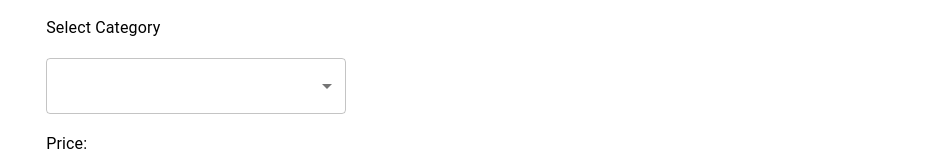
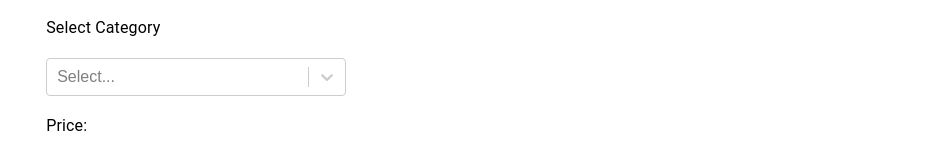
Before and after one commit to Priyank3103/product-store, a React (Create React App) app: page / in a window 1280 px wide. Shown: the part 180-334 px from the top of the page, without its empty margins (330-1280 px from the left). Built offline with nearby package versions, Linux system fonts and the light colour scheme.

Commit message:
product-layout

```diff
--- a/package.json
+++ b/package.json
@@ -10,7 +10,9 @@
     "react-dom": "^18.2.0",
     "react-minimal-side-navigation": "^1.9.2",
     "react-router-dom": "^6.3.0",
-    "react-scripts": "1.1.5"
+    "react-scripts": "1.1.5",
+    "react-select": "^5.4.0",
+    "uuidv4": "^6.2.13"
   },
   "scripts": {
     "start": "react-scripts start",
--- a/src/Components/AddProduct/AddProduct.js
+++ b/src/Components/AddProduct/AddProduct.js
@@ -1,10 +1,25 @@
-import React, { useState } from "react";
-import { TextField, Button, Typography, Box, Select } from "@mui/material";
+import React, { useState, useEffect } from "react";
+import Select from "react-select";
+import { TextField, Button, Typography, Box} from "@mui/material";
+import { v4 as uuid } from 'uuid';
 
-const AddProduct = () => {
-    function changeHandler(){
-        localStorage.setItem("state", state);
-        console.log(state);
+//const data = [{productname: '', category: '', price: '', qty: '', discount: '', gst: ''}];
+
+const AddProduct = (props) => {
+
+    const [state, setState] = useState({id: '', productname: '', category: '', price: '', qty: '', discount: '', gst: ''}, []);
+    const [id, setId] = useState("");
+    const [productname, setProductname] = useState("");
+    const [category, setCategory] = useState("");
+    const [price, setPrice] = useState("");
+    const [qty, setQty] = useState("");
+    const [discount, setDiscount] = useState("");
+    const [gst, setGst] = useState("");
+
+    const changeHandler = (data) =>{
+        console.log(data);
+        localStorage.setItem("data", JSON.stringify(data));
+        //localStorage.setItem("productList", JSON.stringify(props.product));
     }
 
     const options = [
@@ -12,7 +27,27 @@ const AddProduct = () => {
         {value: "grossery", label: "Grossery"}
     ]
 
-    const [state, setState] = useState({productname: '', category: '', price: '', qty: '', discount: '', gst: ''}, []);
+    console.log(props.product.map((val) => {return val.productname}));
+
+    let button = "Add";
+
+    if(props.isEdit){
+        button = "Update";
+    }
+
+    // useEffect(() => {
+    //     setState(state => ({ ...state, productname: props.product.map((val) => {return val.productname}) }));
+    //   }, []);
+    const data = {
+        id: uuid(),
+        productname: productname,
+        category: category,
+        price: price,
+        qty: qty,
+        discount: discount,
+        gst: gst
+    }
+    console.log(data);
     return (
         <Box>
             <h1>Product Form</h1>
@@ -20,30 +55,32 @@ const AddProduct = () => {
                 <Typography>
                     Product Name:
                 </Typography><br />
-                <TextField type="text" required value={state.productname} onChange={(ev) => setState({...state, productname: ev.target.value})}/><br />
+                <TextField type="text" required value={props.isEdit ? props.product.map((val) => {return val.productname}) : productname} onChange={(ev) => setProductname(ev.target.value)}/><br />
 
                 <Typography>
                     Select Category
                 </Typography><br />
-                <Select options={options} onChange={(ev) => setState({...state, category: ev.target.value})} />
+                <Select options={options} onChange={(ev) => setCategory(ev.value)} />
                 <br />
                 <Typography>
                     Price:
                 </Typography><br />
-                <TextField type="text" required value={state.price} onChange={(ev) => setState({...state, price: ev.target.value})}/><br />
+                <TextField type="text" required value={props.isEdit ? props.product.map((val) => {return val.price}) :price} onChange={(ev) => setPrice(ev.target.value)}/><br />
                 <Typography>
                     Qty:
                 </Typography><br />
-                <TextField type="text" required value={state.qty} onChange={(ev) => setState({...state, qty: ev.target.value})}/><br />
+                <TextField type="text" required value={props.isEdit ? props.product.map((val) => {return val.qty}) : qty} onChange={(ev) => setQty(ev.target.value)}/><br />
                 <Typography>
                     Discount(%):
                 </Typography><br />
-                <TextField type="text" required value={state.discount} onChange={(ev) => setState({...state, discount: ev.target.value})}/><br />
+                <TextField type="text" required value={props.isEdit ? props.product.map((val) => {return val.discount}) : discount} onChange={(ev) => setDiscount(ev.target.value)}/><br />
                 <Typography>
                     GST(%):
                 </Typography><br />
-                <TextField type="text" required value={state.gst} onChange={(ev) => setState({...state, gst: ev.target.value})}/><br />
-                <Button onClick={changeHandler}>Add</Button>
+                <TextField type="text" required value={props.isEdit ? props.product.map((val) => {return val.gst}) : gst} onChange={(ev) => setGst(ev.target.value)}/><br />
+                <Button onClick={() => {changeHandler(data)}}>
+                    {button}
+                </Button>
             </form>
         </Box>
     )
--- a/src/Components/Layout/AppLayout.jsx
+++ b/src/Components/Layout/AppLayout.jsx
@@ -1,22 +1,53 @@
-import React from "react";
-import { Outlet } from "react-router-dom";
+import React, { useState, useEffect } from "react";
 import Sidebar from "../Sidebar/Sidebar.jsx";
 import AddProduct from "../AddProduct/AddProduct";
 import ProductList from "../ProductList/ProductList.jsx";
+import { Table, TableHead, TableCell, TableRow, TableBody } from "@mui/material";
 
-const AppLayout = () => {
+const AppLayout = (props) => {
+
+    const [product, setProduct] = useState([]);
+    const item = [{ productname: '', category: '', price: '', qty: '', discount: '', gst: '' }];
+    const [productList, setproductList] = useState([]);
+    const [isEdit, setisEdit] = useState(false);
+
+    useEffect(() => {
+        console.log(productList);
+        //localStorage.setItem("productList", JSON.stringify(productList));
+    }, [productList]);
+
+    function setData(data) {
+        setproductList([...productList, data]);
+        //localStorage.setItem("productList", JSON.stringify(productList));
+    }
+
+    function deleteData(name) {
+        const data = productList.filter((product) => product.productname !== name);
+        setproductList(data);
+    }
+
+    function editData(name) {
+        const data = productList.filter((product) => product.productname === name);
+        setProduct(data);
+        setisEdit(true);
+        console.log(data);
+    }
+
+    function updateProduct(data){
+        const product = productList.map((list) => list.productname === data.productname ? setProduct([...product, data]): list);
+        console.log(product);
+    }
+
     return (
         <div style={{ display: "flex" }}>
             <Sidebar />
             <div>
-
-                <Outlet />
                 <div style={{ width: "300px", paddingLeft: "20px" }}>
-                    <AddProduct />
+                    <AddProduct product={product} isEdit={isEdit} getData={setData} updateData={updateProduct}/>
                 </div>
             </div>
-            <div style={{paddingLeft: "30px"}}>
-                <ProductList />
+            <div style={{ paddingLeft: "30px" }}>
+                <ProductList productList={productList} deleteHandler={deleteData} editHandler={editData}/>
             </div>
         </div>
     )
--- a/src/Components/ProductList/ProductList.jsx
+++ b/src/Components/ProductList/ProductList.jsx
@@ -1,8 +1,30 @@
-import React from "react";
-import {Table, TableHead, TableCell, TableRow} from "@mui/material";
+import React, { useState, useEffect } from "react";
+import { Table, TableHead, TableCell, TableRow, TableBody, Button } from "@mui/material";
 
-const ProductList = () => {
-    return(
+const ProductList = (props) => {
+
+    //const data = JSON.parse(JSON.stringify(localStorage.getItem("data")));
+    const [state, setState] = useState([]);
+    const [product, setProduct] = useState([]);
+
+    useEffect(() => {
+        setProduct(props.productList);
+        const data = JSON.parse(JSON.stringify(localStorage.getItem("data")));
+        console.log(data);
+    }, []);
+
+
+
+    function deleteHandler(name){
+        const newArray = props.productList.filter((product) => product.productname !== name);
+        //setState(newArray);
+
+        props.productList = newArray;
+        console.log(props.productList);
+        //return props.productList;
+    }
+
+    return (
         <div>
             <h1>Product List</h1>
             <div>
@@ -18,6 +40,19 @@ const ProductList = () => {
                             <TableCell>Options</TableCell>
                         </TableRow>
                     </TableHead>
+                    <TableBody>
+                        {props.productList.map((list, index) => {
+                            return <TableRow key={index}>
+                                <TableCell>{list.productname}</TableCell>
+                                <TableCell>{list.category}</TableCell>
+                                <TableCell>{list.price}</TableCell>
+                                <TableCell>{list.qty}</TableCell>
+                                <TableCell>{list.discount}</TableCell>
+                                <TableCell>{list.gst}</TableCell>
+                                <TableCell><Button onClick={() => props.editHandler(list.productname)}>Edit</Button><Button onClick={() => props.deleteHandler(list.productname)}>Delete</Button></TableCell>
+                            </TableRow>
+                        })}
+                    </TableBody>
                 </Table>
             </div>
         </div>
```
Also changed, not shown: 1 other file (tests, documents, lock files or other folders). Lines whose indentation alone changed are shown as unchanged.
